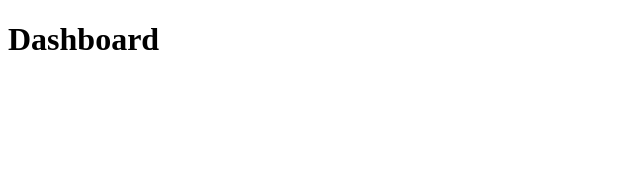
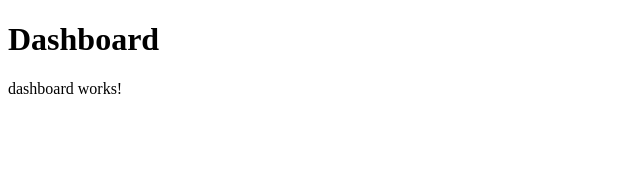
Before and after one commit to mspdl/angular-dashboard, an Angular app: page / in a window 1280 px wide. Shown: the top 170 px of the page, without its empty margins (0-640 px from the left). Built offline with nearby package versions, Linux system fonts and the light colour scheme.

Commit message:
Dashboard component

```diff
--- a/src/app/app.component.html
+++ b/src/app/app.component.html
@@ -1 +1,2 @@
 <h1>Dashboard</h1>
+<app-dashboard></app-dashboard>
--- /dev/null
+++ b/src/app/dashboard/dashboard.component.html
@@ -0,0 +1 @@
+<p>dashboard works!</p>
--- a/src/app/dashboard/dashboard.module.ts
+++ b/src/app/dashboard/dashboard.module.ts
@@ -1,8 +1,10 @@
 import { CommonModule } from '@angular/common';
 import { NgModule } from '@angular/core';
+import { DashboardComponent } from './dashboard.component';
 
 @NgModule({
-  declarations: [],
+  declarations: [DashboardComponent],
   imports: [CommonModule],
+  exports: [DashboardComponent],
 })
 export class DashboardModule {}
```
Also changed, not shown: src/app/dashboard/dashboard.component.ts (added, +8 -0 lines), src/app/dashboard/dashboard.component.scss (added), 1 other file (tests, documents, lock files or other folders).
